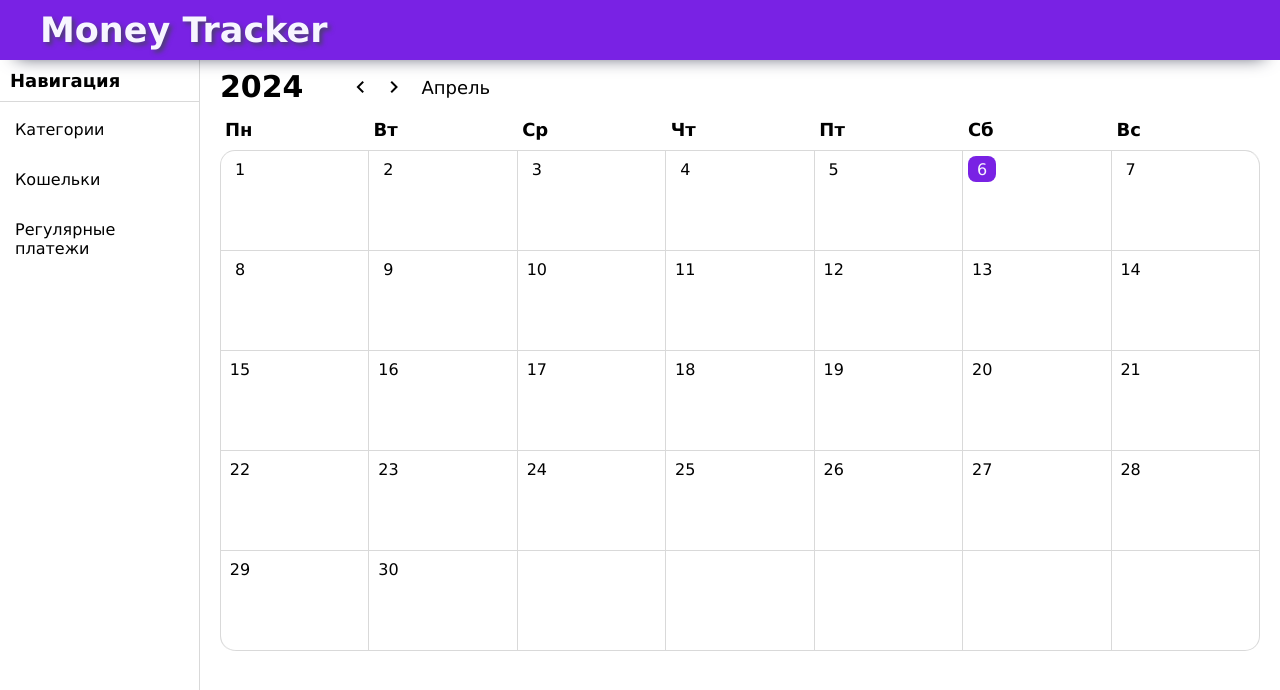
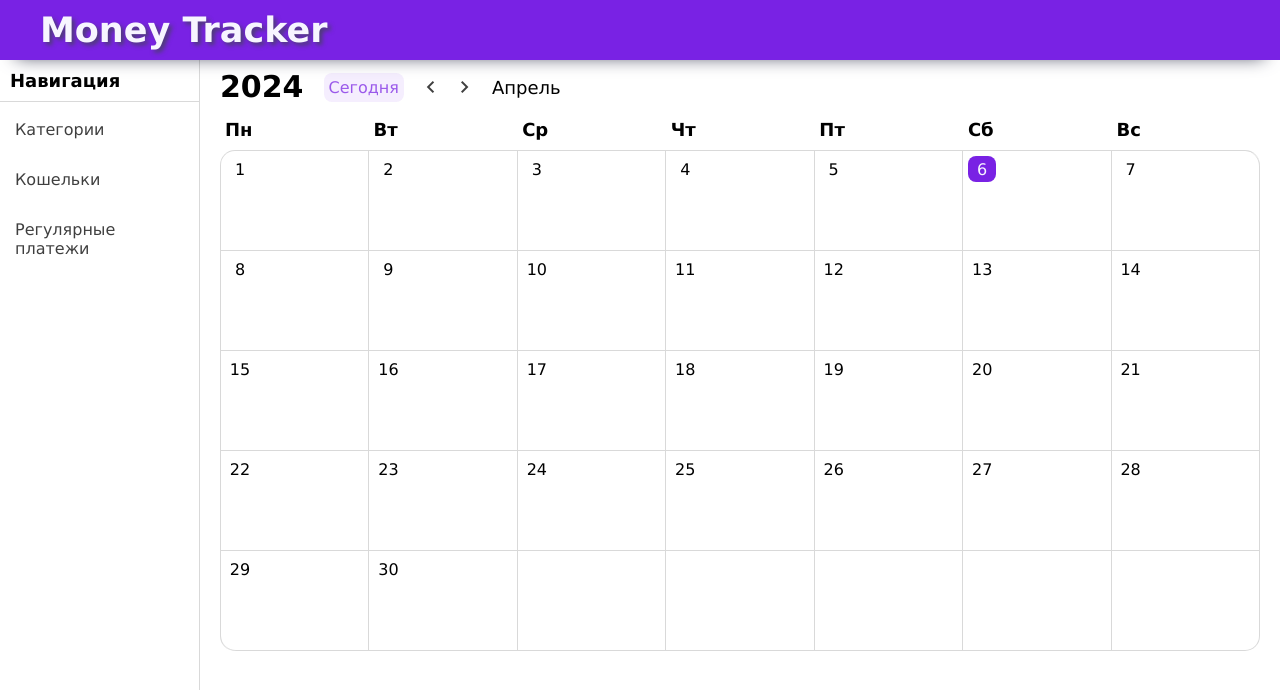
Before and after one commit to IvanDakukin/money-tracker, a Vue app: page / in a window 1280 px wide. Shown: the top 690 px of the page. Built offline with nearby package versions, Linux system fonts and the light colour scheme.

Commit message:
Добавил кнопку "сегодня", добавил общие стили для кнопок

```diff
--- a/src/assets/scss/_extends.scss
+++ b/src/assets/scss/_extends.scss
@@ -4,10 +4,18 @@
   box-shadow: 0px 13px 18px -16px rgba(66, 68, 90, 1);
 }
 
-%text-button {
+%button {
+  opacity: .75;
   text-align: center;
   border-radius: 8px;
-  transition: background-color .2s;
+  transition: background-color .2s, color .2s;
+  &:hover {
+    opacity: 1;
+  }
+}
+
+%text-button {
+  @extend %button;
   &:hover {
     background-color: $secondary-color;
     color: $main-color;
@@ -15,8 +23,7 @@
 }
 
 %tonal-button {
-  text-align: center;
-  border-radius: 8px;
+  @extend %button;
   background-color: $secondary-color;
   color: $main-color;
 }
--- a/src/views/MainPage.vue
+++ b/src/views/MainPage.vue
@@ -5,12 +5,17 @@
         <span class="date-chose__year">{{ date.getFullYear()}}</span>
       </div>
       <div class="date-chose__item">
-        <button @click="decreaseMonth" class="date-chose__btn">
+        <button @click="switchToToday" class="date-chose__today">
+          Сегодня
+        </button>
+      </div>
+      <div class="date-chose__item">
+        <button @click="decreaseMonth" class="date-chose__arrow">
           <span class="material-symbols-outlined"> keyboard_arrow_left </span>
         </button>
       </div>
       <div class="date-chose__item">
-        <button @click="increaseMonth" class="date-chose__btn">
+        <button @click="increaseMonth" class="date-chose__arrow">
           <span class="material-symbols-outlined"> keyboard_arrow_right </span>
         </button>
       </div>
@@ -59,6 +64,9 @@ export default {
       this.date.setMonth(this.date.getMonth() - 1);
       this.date = new Date(this.date);
     },
+    switchToToday() {
+      this.date = new Date();
+    }
   },
   computed: {
     month() {
@@ -84,7 +92,7 @@ export default {
     align-items: center;
   }
   &__year {
-    margin-right: 40px;
+    margin-right: 20px;
     line-height: 100%;
     font: {
       size: 30px;
@@ -95,11 +103,16 @@ export default {
     margin-left: 10px;
     font-size: 18px;
   }
-  &__btn {
+  &__arrow {
     @extend %text-button;
     display: flex;
     align-items: center;
     padding: 5px;
   }
+  &__today {
+    @extend %tonal-button;
+    padding: 5px;
+    margin-right: 10px;
+  }
 }
 </style>
```
